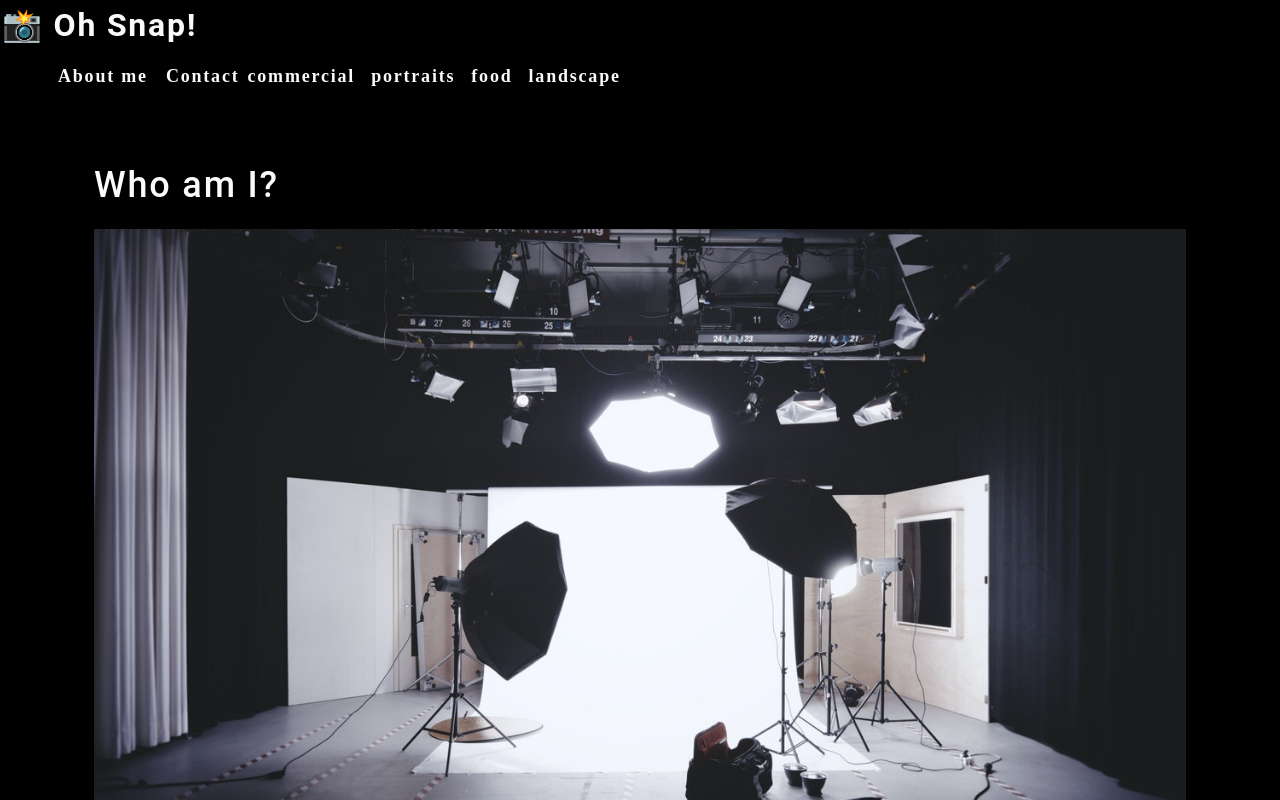
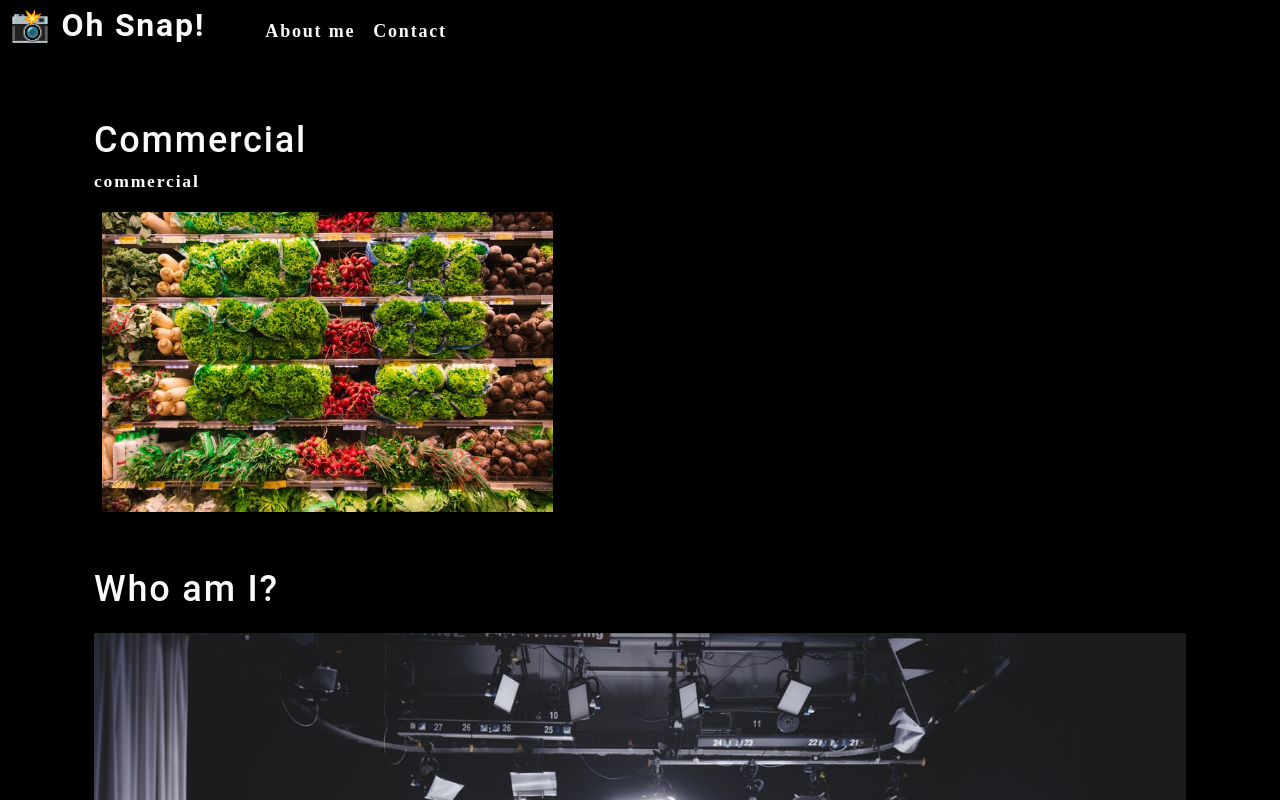
Before and after one commit to adairconlin/photo-port, a React (Create React App) app: page / in a window 1280 px wide. Shown: the top 800 px of the page. Built offline with nearby package versions, Linux system fonts and the light colour scheme.

Commit message:
add gallery component and state

```diff
--- a/src/App.js
+++ b/src/App.js
@@ -1,12 +1,26 @@
-import React from "react";
+import React, { useState } from "react";
 import About from "./components/About";
 import Nav from "./components/Nav";
+import Gallery from "./components/Gallery";
 
 function App() {
+  const [categories] = useState([
+      { name: "commercial",description: "Photos of grocery stores, food trucks, and other commercial projects" },
+      { name: "portraits", description: "Portraits of people in my life" },
+      { name: "food", description: "Delicious delicacies" },
+      { name: "landscape", description: "Fields, farmhouses, waterfalls, and the beauty of nature" },
+    ]);
+    const [currentCategory, setCurrentCategory ] = useState(categories[0]);
+
   return (
     <div>
-      <Nav></Nav>
+      <Nav
+        categories={categories}
+        setCurrentCategory={setCurrentCategory}
+        currentCategory={currentCategory}
+      ></Nav>
       <main>
+        <Gallery></Gallery>
         <About></About>
       </main>
     </div>
--- /dev/null
+++ b/src/components/Gallery/index.js
@@ -0,0 +1,21 @@
+import React from "react";
+import { capitalizeFirstLetter } from "../../utils/helpers";
+import photo from "../../assets/small/commercial/0.jpg";
+
+function Gallery(props) {
+    const currentCategory = {
+        name: "commercial",
+        description: "Photos of grocery stores, food trucks, and other commercial products"
+    }
+    return (
+        <section>
+            <h1>{capitalizeFirstLetter(currentCategory.name)}</h1>
+            <p>{currentCategory.name}</p>
+            <div className="flex-row">
+                <img src={photo} alt="Commercial Example" className="img-thumbnail mx-1" />
+            </div>
+        </section>
+    )
+};
+
+export default Gallery;
--- a/src/components/Nav/index.js
+++ b/src/components/Nav/index.js
@@ -1,25 +1,18 @@
-import React from "react";
-const categories = [
-    {
-      name: "commercial",
-      description:
-        "Photos of grocery stores, food trucks, and other commercial projects",
-    },
-    { name: "portraits", description: "Portraits of people in my life" },
-    { name: "food", description: "Delicious delicacies" },
-    {
-      name: "landscape",
-      description: "Fields, farmhouses, waterfalls, and the beauty of nature",
-    },
-  ];
+import React, { useEffect } from "react";
+import { capitalizeFirstLetter } from "../../utils/helpers";
 
-function Nav() {
-    function categorySelected(name) {
-        console.log(`${name} clicked`);
-    }
+function Nav(props) {
+    const {
+        categories = [],
+        setCurrentCategory,
+        currentCategory,
+    } = props;
+    useEffect(() => {
+        document.title = capitalizeFirstLetter(currentCategory.name);
+    }, [currentCategory]);
 
     return (
-        <header>
+        <header className="flex-row px-1">
             <h2>
                 <a data-testid="link" href="/">
                     <span role="img" aria-label="camera">📸</span> Oh Snap!
@@ -35,11 +28,15 @@
                     <li>
                         <span>Contact</span>
                     </li>
-                    {categories.map((category) => (
-                        <li className="mx-1" key={category.name}>
-                            <span onClick={() => categorySelected(category.name)}>{category.name}</span>
+                    {categories.map((category) => {
+                        <li className={`mx-1 ${ currentCategory.name === category.name && "navActive" }`} key={category.name}>
+                            <span onClick={() => {
+                                setCurrentCategory(category)
+                            }}>
+                                {capitalizeFirstLetter(category.name)}
+                            </span>
                         </li>
-                    ))}
+                    })}
                 </ul>
             </nav>
         </header>
```
